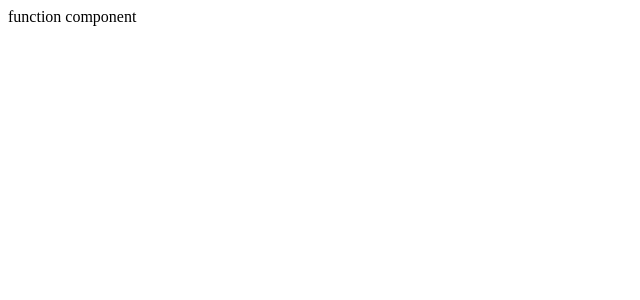
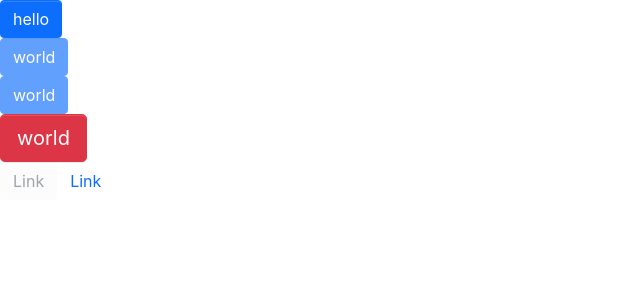
Before and after one commit to Bojackxiang/alibaba_antdeisng_course, a React (Create React App) app: page / in a window 1280 px wide. Shown: the top 300 px of the page, without its empty margins (0-640 px from the left). Built offline with nearby package versions, Linux system fonts and the light colour scheme.

Commit message:
Finished the button component

```diff
--- a/package.json
+++ b/package.json
@@ -6,10 +6,13 @@
     "@testing-library/jest-dom": "^4.2.4",
     "@testing-library/react": "^9.3.2",
     "@testing-library/user-event": "^7.1.2",
+    "@types/classnames": "^2.2.10",
     "@types/jest": "^24.0.0",
     "@types/node": "^12.0.0",
     "@types/react": "^16.9.0",
     "@types/react-dom": "^16.9.0",
+    "classnames": "^2.2.6",
+    "node-sass": "^4.14.1",
     "react": "^16.13.1",
     "react-dom": "^16.13.1",
     "react-scripts": "3.4.1",
--- a/src/App.tsx
+++ b/src/App.tsx
@@ -1,12 +1,26 @@
-import React from 'react'
+import React from "react";
+import { Button } from "./components/Button";
+import { ButtonSize, ButtonType } from "./Enums/ButtonEnums";
 
-interface IApp {
-
-}
-export const App:React.FC<IApp> = ({}) => {
+interface IApp {}
+export const App: React.FC<IApp> = ({}) => {
   return (
     <div>
-      function component
+      <Button>hello</Button>
+      <br />
+
+      <Button className={'test-classname'} disabled={true}>world</Button>
+      <br />
+
+      <Button className={'test-classname'} disabled={true}>world</Button>
+      <br/>
+
+      <Button size={ButtonSize.Large} btnType={ButtonType.Danger}>world</Button>
+      <br/>
+
+      <Button btnType={ButtonType.Link} disabled={true}>Link</Button>
+      <Button btnType={ButtonType.Link} href="https://google.com">Link</Button>
+      <br/>
     </div>
-  )
-}
+  );
+};
--- /dev/null
+++ b/src/Enums/ButtonEnums.ts
@@ -0,0 +1,11 @@
+export enum ButtonSize {
+  Large = "lg",
+  Small = "sm",
+}
+
+export enum ButtonType {
+  Primary = 'primary',
+  Default = "default",
+  Danger = "danger",
+  Link = "link",
+}
--- /dev/null
+++ b/src/components/Button.tsx
@@ -0,0 +1,60 @@
+import React from "react";
+import classNames from "classnames";
+import { ButtonSize, ButtonType } from "../Enums/ButtonEnums";
+
+// & React.ButtonHTMLAttributes<HTMLElement>
+
+interface IButton {
+  className?: string;
+  disabled?: boolean;
+  size?: ButtonSize;
+  btnType?: ButtonType;
+  href?: string;
+  children: React.ReactNode;
+}
+
+type NativeButtonProps = IButton & React.ButtonHTMLAttributes<HTMLElement>;
+type NativeLinkProps = IButton & React.AnchorHTMLAttributes<HTMLElement>;
+
+type ButtonProps = Partial<NativeButtonProps & NativeLinkProps>;
+
+export const Button: React.FC<ButtonProps> = ({
+  className,
+  disabled,
+  size,
+  btnType,
+  children,
+  href,
+  ...restProps
+}) => {
+  const classes = classNames("btn", className, {
+    [`btn-${btnType}`]: btnType,
+    [`btn-${size}`]: size,
+    disabled: disabled,
+  });
+
+  if (btnType === ButtonType.Link && href)
+    return (
+      <a className={classes} href={href}>
+        {children}
+      </a>
+    );
+
+  return (
+    <button
+      className={classes}
+      disabled={disabled}
+      {...restProps}
+      onClick={() => {
+        alert("clicked button");
+      }}
+    >
+      {children}
+    </button>
+  );
+};
+
+Button.defaultProps = {
+  btnType: ButtonType.Primary,
+  disabled: false,
+};
--- /dev/null
+++ b/src/components/_styles.scss
@@ -0,0 +1,68 @@
+// the variable started with $, means it has been defined in the _variables
+.btn {
+    position: relative;
+    display: inline-block;
+    font-weight: $btn-font-weight;
+    line-height: $btn-line-height;
+    color: $body-color;
+    white-space: nowrap;
+    text-align: center;
+    vertical-align: middle;
+    background-image: none;
+    border: $btn-border-width solid transparent;
+    @include button-size( $btn-padding-y,  $btn-padding-x,  $btn-font-size,  $border-radius);
+    box-shadow: $btn-box-shadow;
+    cursor: pointer;
+    transition: $btn-transition;
+    // with disable class
+    &.disabled,
+    // with disabled property
+    &[disabled] {
+      cursor: not-allowed;
+      opacity: $btn-disabled-opacity;
+      box-shadow: none;
+      // child components for the .btn class
+      > * {
+        pointer-events: none;
+      }
+    }
+  }
+
+  .btn-lg {
+    @include button-size($btn-padding-y-lg, $btn-padding-x-lg, $btn-font-size-lg, $btn-border-radius-lg);
+  }
+  .btn-sm {
+    @include button-size($btn-padding-y-sm, $btn-padding-x-sm, $btn-font-size-sm, $btn-border-radius-sm);
+  }
+
+  .btn-primary {
+    @include button-style($primary, $primary, $white)
+  }
+  .btn-danger {
+    @include button-style($danger, $danger, $white)
+  }
+
+  .btn-default {
+    @include button-style($white, $gray-400, $body-color, $white, $primary, $primary)
+  }
+
+  .btn-link {
+    font-weight: $font-weight-normal;
+    color: $btn-link-color;
+    text-decoration: $link-decoration;
+    box-shadow: none;
+    &:hover {
+      color: $btn-link-hover-color;
+      text-decoration: $link-hover-decoration;
+    }
+    &:focus,
+    &.focus {
+      text-decoration: $link-hover-decoration;
+      box-shadow: none;
+    }
+    &:disabled,
+    &.disabled {
+      color: $btn-link-disabled-color;
+      pointer-events: none;
+    }
+  }
--- a/src/index.tsx
+++ b/src/index.tsx
@@ -1,6 +1,7 @@
 import React from "react";
 import ReactDOM from "react-dom";
 import { App } from "./App";
+import './styles/index.scss'
 
 ReactDOM.render(
   <React.StrictMode>
--- a/src/styles/index.scss
+++ b/src/styles/index.scss
@@ -9,25 +9,25 @@
 
 // animation
 @import "animation";
+
 // button
+@import '../components/styles'
 
-@import "../components/Button/style";
+// // menu
 
-// menu
+// @import "../components/Menu/style";
 
-@import "../components/Menu/style";
+// // icon
+// @import "../components/Icon/style";
 
-// icon
-@import "../components/Icon/style";
+// //input
+// @import "../components/Input/style";
 
-//input
-@import "../components/Input/style";
+// //auto-complete
+// @import "../components/AutoComplete/style";
 
-//auto-complete
-@import "../components/AutoComplete/style";
+// //upload
+// @import "../components/Upload/style";
 
-//upload
-@import "../components/Upload/style";
-
-//progress
-@import "../components/Progress/style";
+// //progress
+// @import "../components/Progress/style";
```
Also changed, not shown: 2 other files (tests, documents, lock files or other folders).
